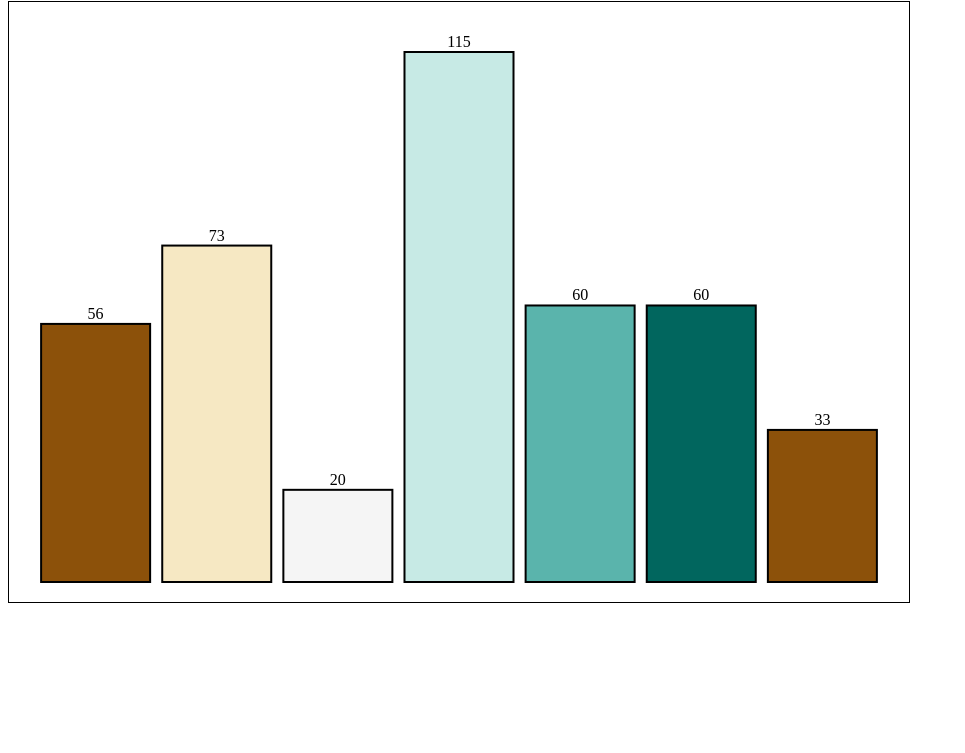
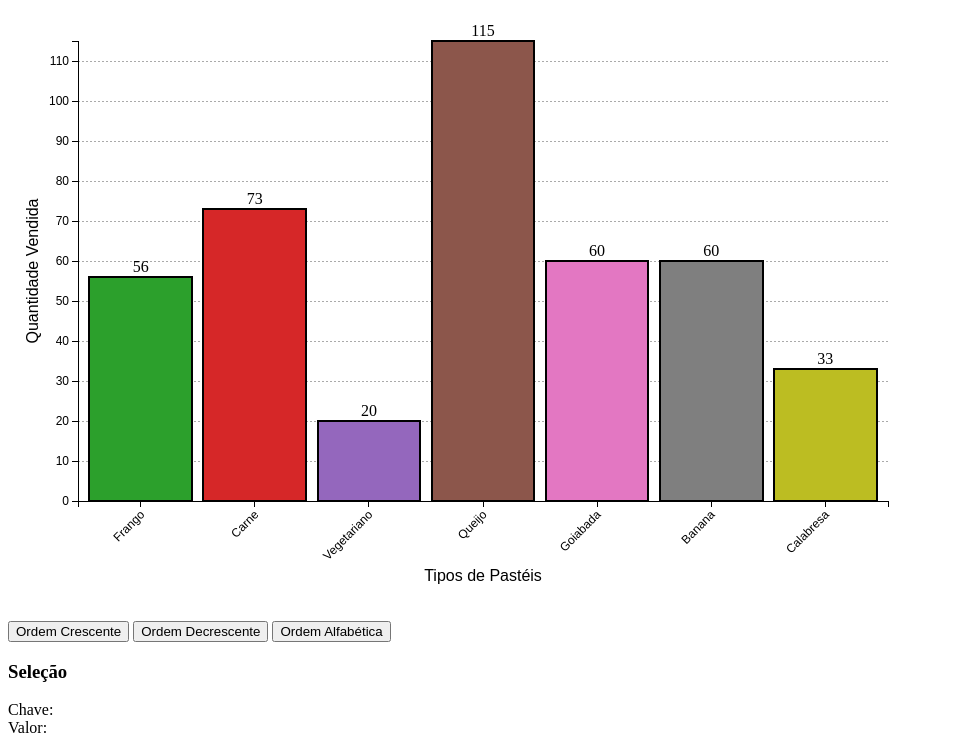
Before and after one commit to igogomes/estudo-d3js, a plain HTML site: page index.html in a window 1280 px wide. Shown: the part 79-832 px from the top of the page, without its empty margins (0-965 px from the left). Before the commit the page ends 800 px from the top, so only its background shows below. Drawn offline with Linux system fonts and the light colour scheme.

Commit message:
Atualização - Estudos sobre D3.js

```diff
--- a/grafico.css
+++ b/grafico.css
@@ -7,7 +7,7 @@
 
 #grafico {
 
-    border: thin solid black;
+    shape-rendering: crispEdges;
 
 }
 
@@ -16,3 +16,36 @@
     text-anchor: middle;
 
 }
+
+#eixoX text {
+
+    font-size: 120%;
+    text-anchor: end;
+    transform: translate(-8px, 2px) rotate(-45deg);
+
+}
+
+#eixoY text {
+
+    font-size: 120%;
+
+}
+
+#grade path {
+
+    display: none;
+
+}
+
+#grade line {
+
+    stroke: #aaa;
+    stroke-dasharray: 2,2;
+
+}
+
+.tituloeixo {
+
+    font-family: Arial, Helvetica, sans-serif;
+
+}
--- a/grafico.js
+++ b/grafico.js
@@ -1,53 +1,148 @@
-function grafico(parametros) {
+function GraficoDeColunas(parametros) {
 
+    //Seleção do elemento SVG
     var svg = d3.select(parametros.seletor)
                 .attr('width', parametros.largura)
                 .attr('height', parametros.altura);
 
+    //Definição das margens da área de plotagem e cálculo de altura e largura
     var margem = {
-        esquerda: 20,
+        esquerda: 70,
         direita: 20,
-        superior: 50,
-        inferior: 20
+        superior: 40,
+        inferior: 100
     }
 
-    var plotagem = svg.append('g')
-                .attr('transform', 'translate('+margem.esquerda+', '+margem.superior+')');
+    this.larguraPlotagem = parametros.largura - margem.esquerda - margem.direita;
+    this.alturaPlotagem = parametros.altura - margem.superior - margem.inferior;
 
-    var larguraPlotagem = parametros.largura - margem.esquerda - margem.direita;
-    var alturaPlotagem = parametros.altura - margem.superior - margem.inferior;
+    //Criação da área de plotagem
+    svg.select('#plotagem').remove() //Remoção da área de plotagem atual caso exista
+    this.plotagem = svg.append('g')
+                        .attr('id', 'plotagem')
+                        .attr('width', this.larguraPlotagem)
+                        .attr('height', this.alturaPlotagem)
+                        .attr('transform', 'translate('+margem.esquerda+', '+margem.superior+')');
 
-    var x = d3.scaleBand()
-            .domain(parametros.dados.map(d => d.chave))
-            .range([0, larguraPlotagem])
+    //Criação das escalas horizontais, verticais e cores
+    this.x = d3.scaleBand()
+            .range([0, this.larguraPlotagem])
             .padding(0.1);
-    var y = d3.scaleLinear()
-            .domain([0, d3.max(
-                parametros.dados.map(d=>d.valor))])
-            .range([alturaPlotagem, 0]);
-    var cores = d3.scaleOrdinal()
-                .domain([0,parametros.dados.length])
-                .range(['#8c510a', '#d8b365', '#f6e8c3', '#f5f5f5', '#c7eae5', '#5ab4ac', '#01665e']);
+    this.y = d3.scaleLinear()
+            .range([this.alturaPlotagem, 0]);
+    this.cores = d3.scaleOrdinal()
+                .range(d3.schemeCategory10);
 
-    plotagem.selectAll('.barra')
-        .data(parametros.dados)
-        .enter()
-            .append('rect')
-            .classed('barra', true)
-            .attr('x', d => x(d.chave))
-            .attr('y', d => y(d.valor))
-            .attr('width', x.bandwidth())
-            .attr('height', d => alturaPlotagem - y(d.valor))
-            .attr('fill', (d,i) => cores(i));
+    //Preparação das linhas de grade
+    this.grade = d3.axisRight(this.y)
+                .tickSize(this.larguraPlotagem)
+                .tickFormat('');
+    this.plotagem.append('g')
+            .attr('id', 'grade');
 
-    plotagem.selectAll('.rotulo')
-        .data(parametros.dados)
-        .enter()
-            .append('text')
-            .classed('rotulo', true)
-            .text(d => d.valor)
-            .attr('x', d => x(d.chave))
-            .attr('y', d => y(d.valor))
-            .attr('dx', d => x.bandwidth()*0.5)
-            .attr('dy', -5);
+    //Preparação dos eixos X e Y
+    this.eixoX = d3.axisBottom(this.x);
+
+    this.plotagem.append('g')
+            .attr('id', 'eixoX')
+            .attr('transform', 'translate(0,' + this.alturaPlotagem +')');
+
+    this.eixoY = d3.axisLeft(this.y);
+
+    this.plotagem.append('g')
+            .attr('id', 'eixoY');
+
+    //Criação dos títulos dos eixos
+    this.plotagem.append('text')
+            .attr('x', 0)
+            .attr('y', 0)
+            .style('text-anchor', 'middle')
+            .attr('transform', 'translate(-40,'+this.alturaPlotagem/2+') rotate(-90)')
+            .text(parametros.tituloY)
+            .classed('tituloeixo', true);
+
+    this.plotagem.append('text')
+            .attr('x', 0)
+            .attr('y', 0)
+            .style('text-anchor', 'middle')
+            .attr('transform', 'translate('+this.larguraPlotagem/2+', '+ (this.alturaPlotagem + 80) +')')
+            .text(parametros.tituloX)
+            .classed('tituloeixo', true);
+
+    this.callback = parametros.callback;
+
+    //---------------------------
+    //Função para atualização dos dados do gráfico
+    //---------------------------
+    this.atualize = function(dados) {
+
+        //Atualização de escalas de acordo com novos dados
+        this.x.domain(dados.map(d => d.chave));
+        this.y.domain([0, d3.max(dados.map(d=>d.valor))]);
+        this.cores.domain([0,dados.length]);
+
+        //Criação dos elementos SVG dos eixos e das linhas de grade
+        this.plotagem.select('#eixoX')
+                    .transition()
+                    .duration(this.duracaoAnimacao)
+                    .call(this.eixoX);
+        this.plotagem.select('#eixoY')
+                     .transition()
+                     .duration(this.duracaoAnimacao)
+                     .call(this.eixoY);
+        this.plotagem.select('#grade')
+                     .transition()
+                     .duration(this.duracaoAnimacao)
+                     .call(this.grade);
+
+        //Ajuste da quantidade de retângulos dos dados com criação ou remoção dos retângulos conforme necessário
+        var retangulos = this.plotagem.selectAll('.barra').data(dados);
+        var self = this;
+        retangulos.enter()
+                    .append('rect')
+                    .on('mouseover', function(d) {
+                        d3.select(this).style('fill', 'black')
+                    })
+                    .on('mouseout', function(d) {
+                        d3.select(this).style('fill', self.cores(d.chave))
+                    })
+                    .on('click', function(d) {
+                        self.callback(d);
+                    })
+                    .classed('barra', true);
+        retangulos.exit()
+                    .remove();
+        this.plotagem.selectAll('.barra')
+            .transition()
+            .duration(this.duracaoAnimacao)
+            .attr('x', d => this.x(d.chave))
+            .attr('y', d => this.y(d.valor))
+            .attr('width', this.x.bandwidth())
+            .attr('height', d => this.alturaPlotagem - this.y(d.valor))
+            .attr('fill', d => this.cores(d.chave));
+
+        //Ajuste da quantidade de rótulos dos dados com criação ou remoção dos rótulos conforme necessário
+        var rotulos = this.plotagem.selectAll('.rotulo').data(dados);
+        rotulos.enter()
+                    .append('text')
+                    .classed('rotulo', true);
+        rotulos.exit()
+                    .remove();
+
+        this.plotagem.selectAll('.rotulo')
+                    .transition()
+                    .duration(this.duracaoAnimacao)
+                    .text(d => d.valor)
+                    .attr('x', d => this.x(d.chave))
+                    .attr('y', d => this.y(d.valor))
+                    .attr('dx', d => this.x.bandwidth()*0.5)
+                    .attr('dy', -5);
+
+        //Definição do tempo da animação
+        this.duracaoAnimacao = 500;
+
+    }
+
+    this.atualize(parametros.dados);
+
 }
--- a/index.html
+++ b/index.html
@@ -11,7 +11,7 @@
 
         <script>
 
-            function executa() {
+            var p;
 
             var dados = [
 
@@ -25,12 +25,45 @@
 
             ];
 
-                grafico({
+            function executa() {
+
+                p = new GraficoDeColunas({
                     seletor: '#grafico',
                     dados: dados,
                     altura: 600,
-                    largura: 900
+                    largura: 900,
+                    tituloX: 'Tipos de Pastéis',
+                    tituloY: 'Quantidade Vendida',
+                    callback: clicado
                 })
+
+            }
+
+            function crescente() {
+
+                dados.sort((a,b)=>a.valor-b.valor);
+                p.atualize(dados);
+
+            }
+
+            function decrescente() {
+
+                dados.sort((a,b)=>b.valor-a.valor);
+                p.atualize(dados);
+
+            }
+
+            function alfabetica() {
+
+                dados.sort((a,b)=>a.chave.localeCompare(b.chave));
+                p.atualize(dados);
+
+            }
+
+            function clicado(d) {
+
+                document.getElementById('chaveSelecionada').innerHTML = d.chave;
+                document.getElementById('valorSelecionado').innerHTML = d.valor;
 
             }
 
@@ -47,7 +80,22 @@
 
 
         </svg>
+        <p>
 
+            <button onclick="crescente()">Ordem Crescente</button>
+            <button onclick="decrescente()">Ordem Decrescente</button>
+            <button onclick="alfabetica()">Ordem Alfabética</button>
+
+
+
+        </p>
+
+        <h3>Seleção</h3>
+
+        <p>
+            Chave: <span id="chaveSelecionada"></span></br>
+            Valor: <span id="valorSelecionado"></span>
+        </p>
     </body>
 
 </html>
```
Lines whose indentation alone changed are shown as unchanged.
